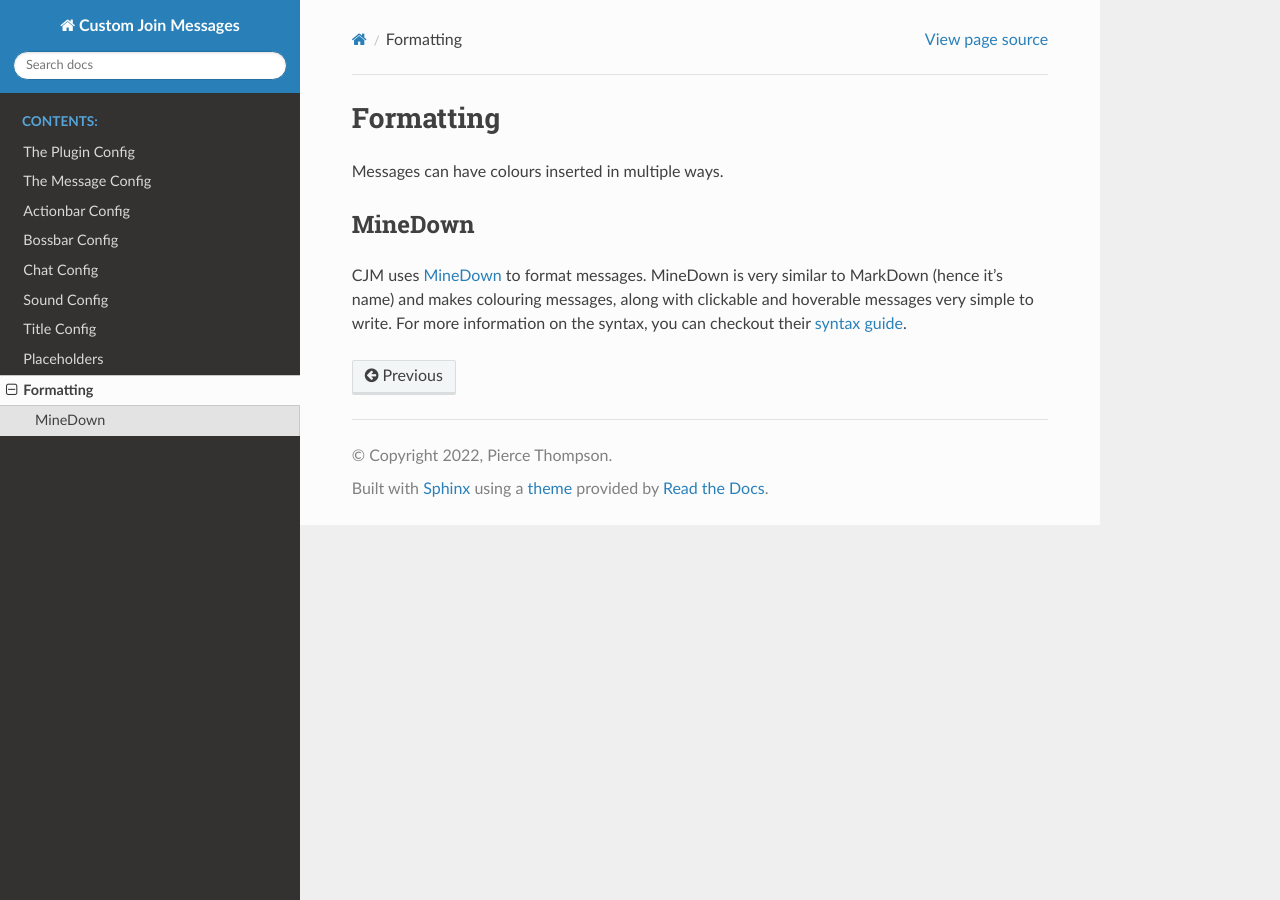
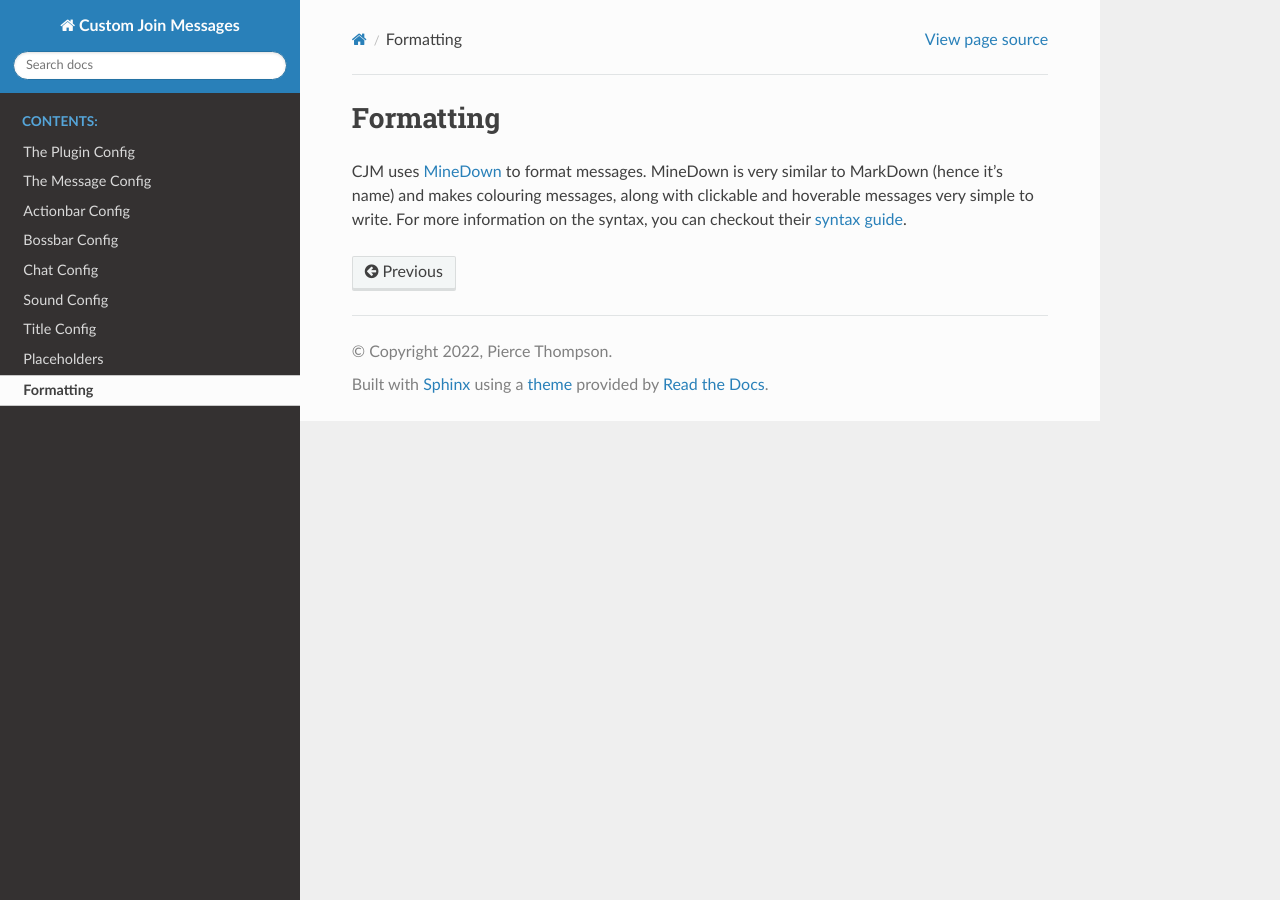
Before and after one commit to Insprill/custom-join-messages, a Sphinx documentation site: the page built from docs/formatting.rst, in a window 1280 px wide. Built offline with Sphinx 7.4.7 and the Read the Docs theme 2.0.0, drawn with Linux system fonts in a browser that asks for light colours.

Commit message:
Remove redundant formatting header

```diff
--- a/docs/formatting.rst
+++ b/docs/formatting.rst
@@ -1,10 +1,5 @@
 Formatting
 ==========
-
-Messages can have colours inserted in multiple ways.
-
-MineDown
---------
 
 CJM uses `MineDown <https://github.com/Phoenix616/MineDown>`_ to format messages.
 MineDown is very similar to MarkDown (hence it's name) and makes colouring messages, along with clickable and hoverable messages very simple to write.
```
